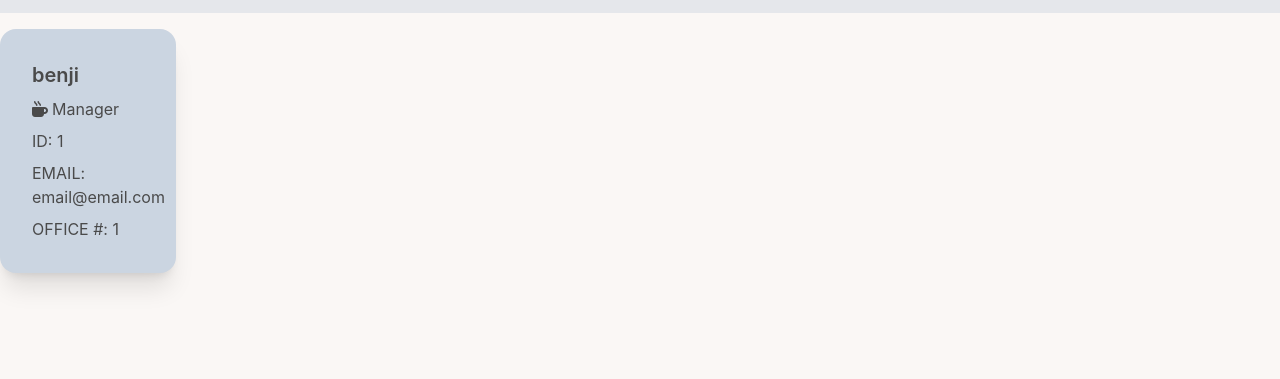
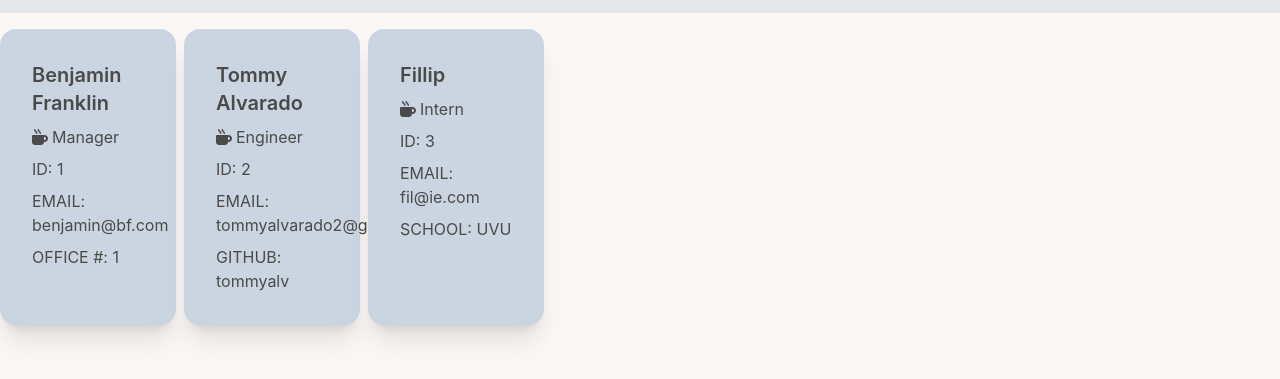
Before and after one commit to TommyAlv/Challenge10-TeamProfileGenerator, a website: page index.html in a window 1280 px wide. Shown: the part 51-430 px from the top of the page. Drawn offline with nearby package versions, Linux system fonts and the light colour scheme.

```diff
--- a/index.html
+++ b/index.html
@@ -31,11 +31,31 @@
 
         <div class="card w-48 lg:w-56 bg-slate-300 shadow-xl">
             <div class="card-body">
-                <h2 class="card-title">benji</h2>
+                <h2 class="card-title">Benjamin Franklin</h2>
                 <div><i class="fa-sharp fa-solid fa-mug-hot mr-1"></i>Manager</div>
                 <row class="">ID: <span>1</span></row>
-                <row>EMAIL: <a href='mailto:email@email.com'>email@email.com</a></row>
+                <row>EMAIL: <a href='mailto:benjamin@bf.com'>benjamin@bf.com</a></row>
                 <row>OFFICE #: <span>1</span></row>
+            </div>
+        </div>
+
+        <div class="card w-48 lg:w-56 bg-slate-300 shadow-xl">
+            <div class="card-body">
+                <h2 class="card-title">Tommy Alvarado</h2>
+                <div><i class="fa-sharp fa-solid fa-mug-hot mr-1"></i>Engineer</div>
+                <row class="">ID: <span>2</span></row>
+                <row>EMAIL: <a href='mailto:tommyalvarado2@gmail.com'>tommyalvarado2@gmail.com</a></row>
+                <row>GITHUB: <a href='https://www.github.com/tommyalv'>tommyalv</a></row>
+            </div>
+        </div>
+
+        <div class="card w-48 lg:w-56 bg-slate-300 shadow-xl">
+            <div class="card-body">
+                <h2 class="card-title">Fillip</h2>
+                <div><i class="fa-sharp fa-solid fa-mug-hot mr-1"></i>Intern</div>
+                <row class="">ID: <span>3</span></row>
+                <row>EMAIL: <a href='mailto:fil@ie.com'>fil@ie.com</a></row>
+                <row>SCHOOL: <span>UVU</span></row>
             </div>
         </div>
 
```
Also changed, not shown: README.md, assets/img/TeamProfileGenerator.gif (added).
